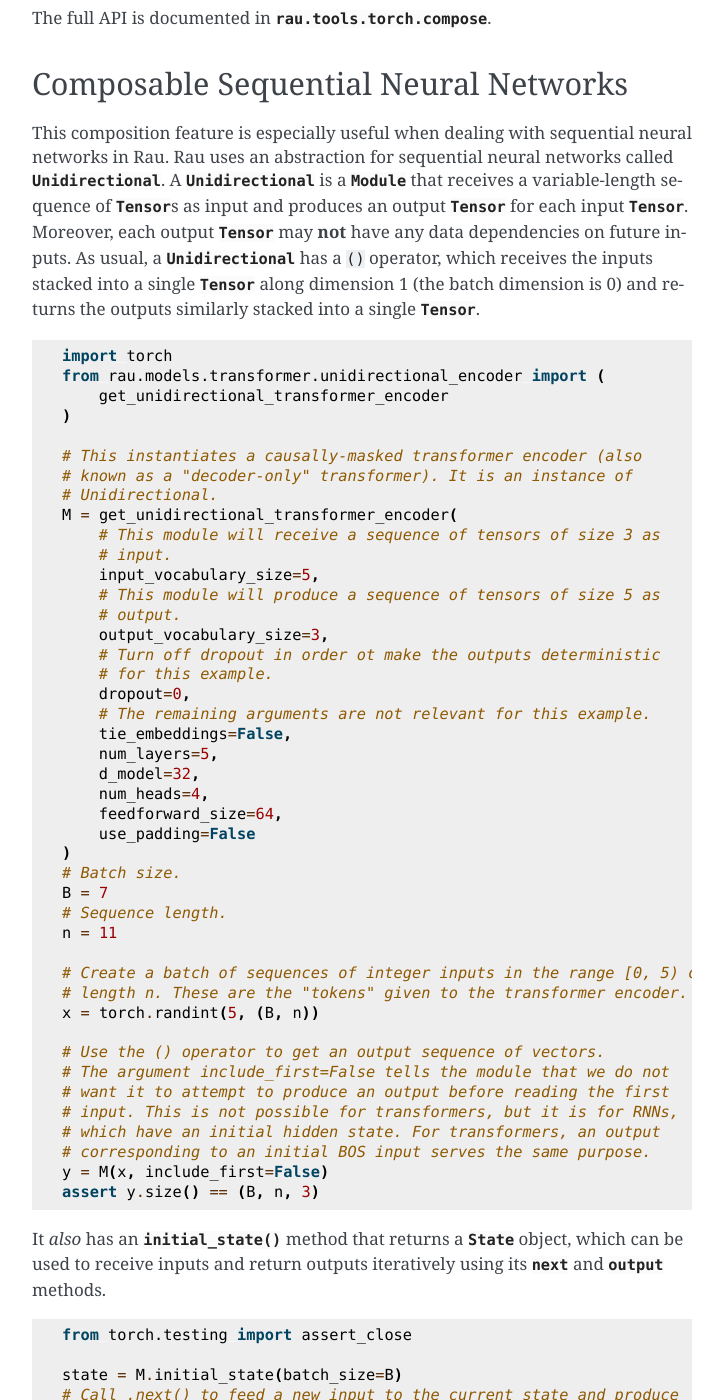
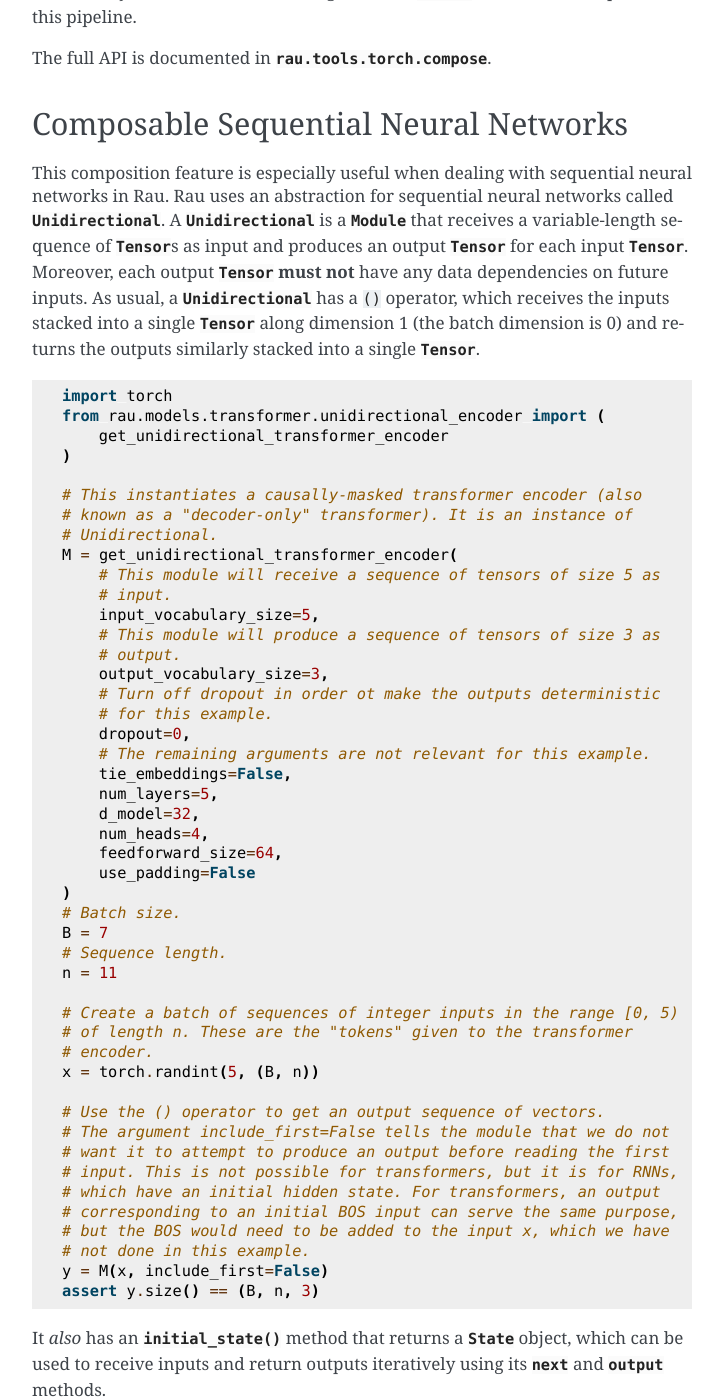
Before and after one commit to bdusell/rau, a Sphinx documentation site: the page built from docs/composable-neural-networks.rst, in a window 1280 px wide and 1400 px high, scrolled down 744 px. Shown: the whole window, without its empty margins (388-1111 px from the left). Built offline with Sphinx 7.4.7, drawn with Linux system fonts in a browser that asks for light colours; some of the changed text lies outside the part shown.

Commit message:
Update composable docs.

```diff
--- a/docs/composable-neural-networks.rst
+++ b/docs/composable-neural-networks.rst
@@ -24,7 +24,9 @@
     from rau.tools.torch.compose import Composable
 
     # Create a simple pipeline of Linear modules.
-    # We only need to wrap the first module in Composable.
+    # We only need to wrap the first module in Composable to kick
+    # off composition.
+    # Note that the sizes of connecting linear layers match.
     M = Composable(Linear(3, 7)) | Linear(7, 5) | Linear(5, 11)
 
     # Feed an input to the composed module.
@@ -49,7 +51,7 @@
 :py:class:`~torch.nn.Module` that receives a variable-length sequence of
 :py:class:`~torch.Tensor`\ s as input and produces an output
 :py:class:`~torch.Tensor` for each input :py:class:`~torch.Tensor`. Moreover,
-each output :py:class:`~torch.Tensor` may **not** have any data dependencies on
+each output :py:class:`~torch.Tensor` **must not** have any data dependencies on
 future inputs. As usual, a :py:class:`~torch.unidirectional.Unidirectional` has
 a ``()`` operator, which receives the inputs stacked into a single
 :py:class:`~torch.Tensor` along dimension 1 (the batch dimension is 0) and
@@ -66,10 +68,10 @@
     # known as a "decoder-only" transformer). It is an instance of
     # Unidirectional.
     M = get_unidirectional_transformer_encoder(
-        # This module will receive a sequence of tensors of size 3 as
+        # This module will receive a sequence of tensors of size 5 as
         # input.
         input_vocabulary_size=5,
-        # This module will produce a sequence of tensors of size 5 as
+        # This module will produce a sequence of tensors of size 3 as
         # output.
         output_vocabulary_size=3,
         # Turn off dropout in order ot make the outputs deterministic
@@ -88,8 +90,9 @@
     # Sequence length.
     n = 11
 
-    # Create a batch of sequences of integer inputs in the range [0, 5) of
-    # length n. These are the "tokens" given to the transformer encoder.
+    # Create a batch of sequences of integer inputs in the range [0, 5)
+    # of length n. These are the "tokens" given to the transformer
+    # encoder.
     x = torch.randint(5, (B, n))
 
     # Use the () operator to get an output sequence of vectors.
@@ -97,7 +100,9 @@
     # want it to attempt to produce an output before reading the first
     # input. This is not possible for transformers, but it is for RNNs,
     # which have an initial hidden state. For transformers, an output
-    # corresponding to an initial BOS input serves the same purpose.
+    # corresponding to an initial BOS input can serve the same purpose,
+    # but the BOS would need to be added to the input x, which we have
+    # not done in this example.
     y = M(x, include_first=False)
     assert y.size() == (B, n, 3)
 
```
Also changed, not shown: other parts of docs/composable-neural-networks.rst (+1 -1 lines).
